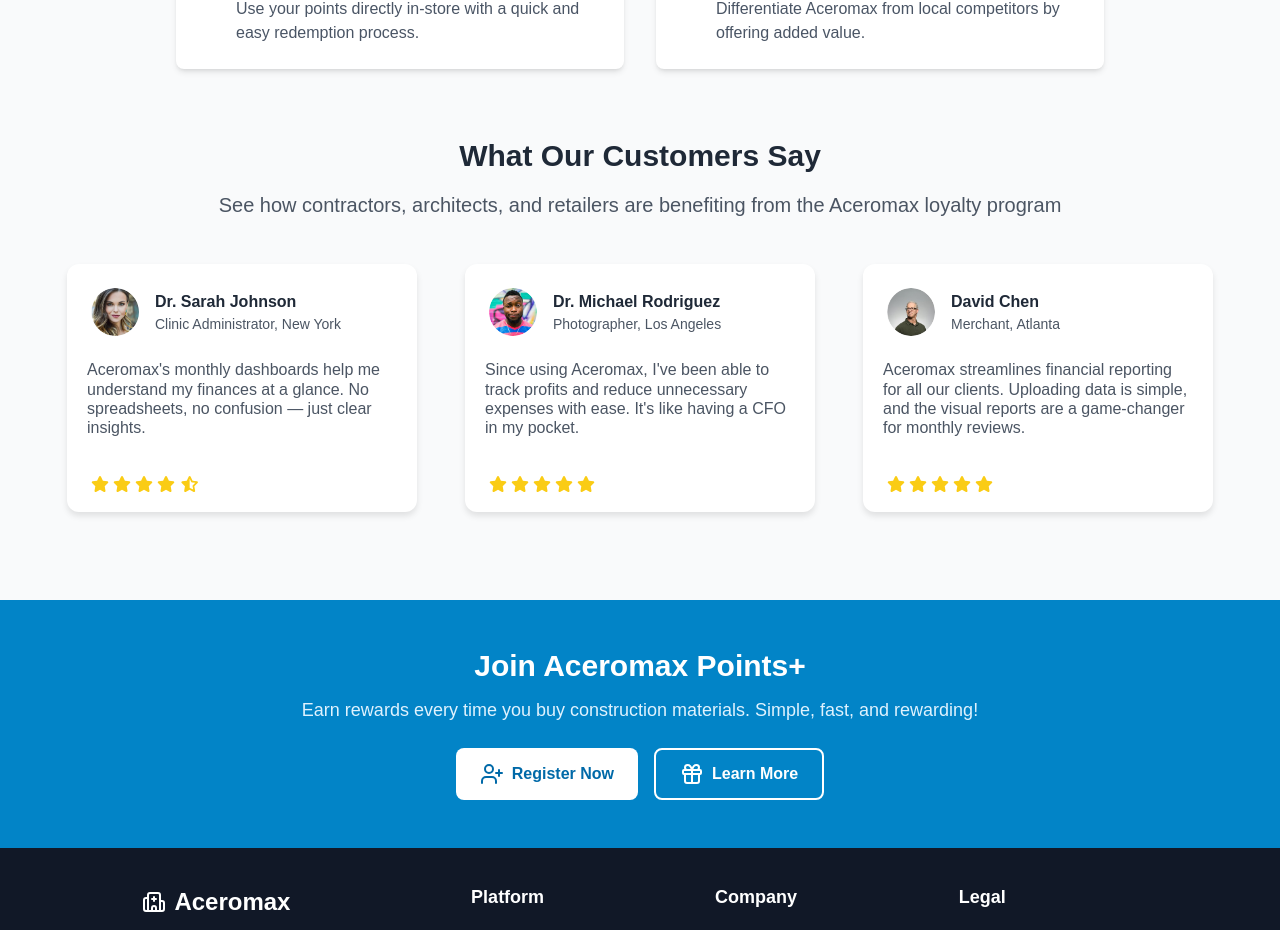
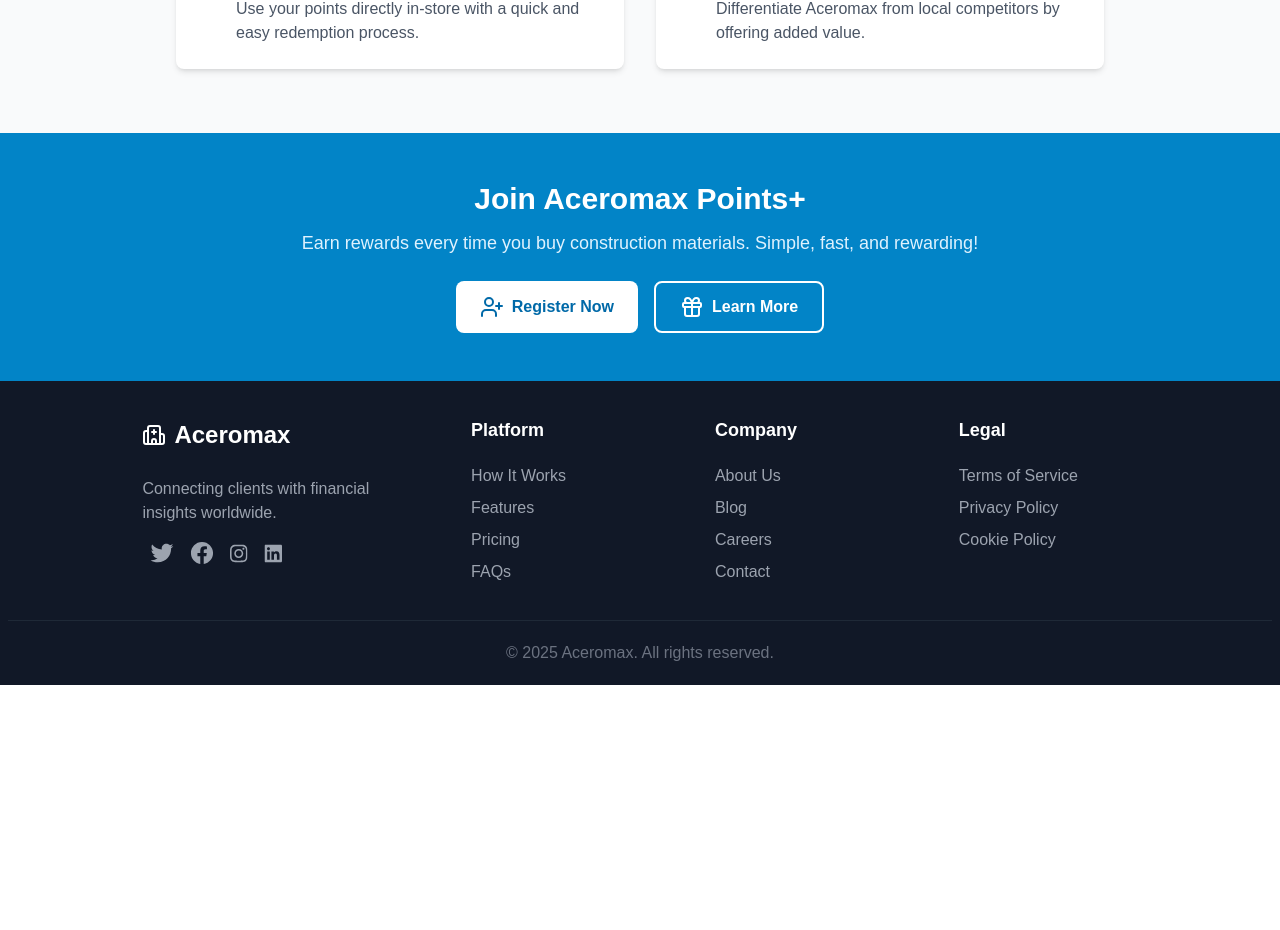
Before and after one commit to Douglas295/aceromax-loyalty, a Next.js app: page / in a window 1280 px wide. Shown: the part 1916-2846 px from the top of the page. After the commit the page ends 2601 px from the top, so only its background shows below. Built offline with nearby package versions, Linux system fonts and the light colour scheme; no server answers.

Commit message:
migrate db

```diff
--- a/src/app/admin/page.tsx
+++ b/src/app/admin/page.tsx
@@ -87,7 +87,7 @@
 
   const fetchPendingTransactions = async () => {
     try {
-      const response = await fetch("/api/admin/transactions/pending");
+      const response = await fetch("/api/admin/purchases/pending");
       if (response.ok) {
         const data = await response.json();
         setPendingTransactions(data);
@@ -106,7 +106,7 @@
     try {
       setProcessingTransaction(transactionId);
 
-      const response = await fetch("/api/admin/transactions/approve", {
+      const response = await fetch("/api/admin/purchases/approve", {
         method: "POST",
         headers: {
           "Content-Type": "application/json",
--- a/src/app/page.tsx
+++ b/src/app/page.tsx
@@ -2,7 +2,6 @@
 import Footer from "@/components/layout/Footer";
 import HowItWorks from "@/components/home/HowItWorks";
 import ExcelForms from "@/components/home/ExcelForms";
-import UsersSay from "@/components/home/UsersSay";
 import HeroSection from "@/components/home/HeroSection";
 
 export default function Home() {
@@ -11,7 +10,6 @@
         <HeroSection />
         <HowItWorks />
         <Benefits />
-        <UsersSay />
         <ExcelForms />
         <Footer />
       </div>
--- a/src/components/home/UsersSay.tsx
+++ /dev/null
@@ -1,130 +0,0 @@
-"use client";
-
-import React from "react";
-import Image from "next/image";
-
-type UserReview = {
-  name: string;
-  role: string;
-  location: string;
-  imageSrc: string;
-  review: string;
-  rating: number; // number of full stars
-  halfStar?: boolean; // if true, show a half star
-};
-
-const users: UserReview[] = [
-  {
-    name: "Dr. Sarah Johnson",
-    role: "Clinic Administrator",
-    location: "New York",
-    imageSrc: "/images/users/woman1.jpg",
-    review:
-      "Aceromax's monthly dashboards help me understand my finances at a glance. No spreadsheets, no confusion — just clear insights.",
-    rating: 4,
-    halfStar: true,
-  },
-  {
-    name: "Dr. Michael Rodriguez",
-    role: "Photographer",
-    location: "Los Angeles",
-    imageSrc: "/images/users/man1.jpg",
-    review:
-      "Since using Aceromax, I've been able to track profits and reduce unnecessary expenses with ease. It's like having a CFO in my pocket.",
-    rating: 5,
-  },
-  {
-    name: "David Chen",
-    role: "Merchant",
-    location: "Atlanta",
-    imageSrc: "/images/users/man2.jpg",
-    review:
-      "Aceromax streamlines financial reporting for all our clients. Uploading data is simple, and the visual reports are a game-changer for monthly reviews.",
-    rating: 5,
-  },
-];
-
-// Star rating component
-const StarRating: React.FC<{ rating: number; halfStar?: boolean }> = ({
-  rating,
-  halfStar,
-}) => {
-  const stars = [];
-  for (let i = 0; i < rating; i++) {
-    stars.push(
-      <Image
-        key={`star-${i}`}
-        src="/icons/users/review.svg"
-        alt="Review"
-        width={18}
-        height={16}
-        className="object-cover"
-      />
-    );
-  }
-  if (halfStar) {
-    stars.push(
-      <Image
-        key="half-star"
-        src="/icons/users/half_review.svg"
-        alt="Half Review"
-        width={20}
-        height={16}
-        className="object-cover"
-      />
-    );
-  }
-  return <div className="flex space-x-1">{stars}</div>;
-};
-
-const UserCard: React.FC<{ user: UserReview }> = ({ user }) => {
-  return (
-    <div className="w-[350px] h-[248px] bg-white rounded-[12px] m-6 shadow-[0_4px_6px_0_rgba(0,0,0,0.1)]">
-      <div className="relative mt-6 ml-6 h-[48px]">
-        <div className="absolute top-0 left-0 w-[48px] h-[48px] rounded-full overflow-hidden">
-          <Image
-            src={user.imageSrc}
-            alt={user.name}
-            fill
-            sizes="48px"
-            className="object-cover"
-          />
-        </div>
-        <div className="absolute top-[2px] left-[64px]">
-          <span className="block text-[16px] font-bold text-[#1f2937] whitespace-nowrap">
-            {user.name}
-          </span>
-          <span className="block text-[14px] font-normal text-[#4b5563] whitespace-nowrap">
-            {user.role}, {user.location}
-          </span>
-        </div>
-      </div>
-
-      <div className="relative px-5 mt-6 h-[96px] text-[#4b5563] text-[16px] font-normal leading-[19.364px] ">
-        {user.review}
-      </div>
-
-      <div className="relative mt-4 ml-6 h-[24px] flex items-center">
-        <StarRating rating={user.rating} halfStar={user.halfStar} />
-      </div>
-    </div>
-  );
-};
-
-export default function UsersSay() {
-  return (
-    <section id="users-say" className="bg-[#f9fafb] mb-16">
-      <h2 className="flex justify-center items-start text-[30px] font-bold text-[#1f2937] text-center whitespace-nowrap">
-        What Our Customers Say
-      </h2>
-      <p className="flex justify-center items-start text-[20px] font-normal mt-3 mb-5 text-[#4b5563] text-center">
-        See how contractors, architects, and retailers are benefiting from the Aceromax loyalty program
-      </p>
-      <div className="flex flex-wrap justify-center">
-        {users.map((user) => (
-          <UserCard key={user.name} user={user} />
-        ))}
-      </div>
-    </section>
-  );
-}
```
